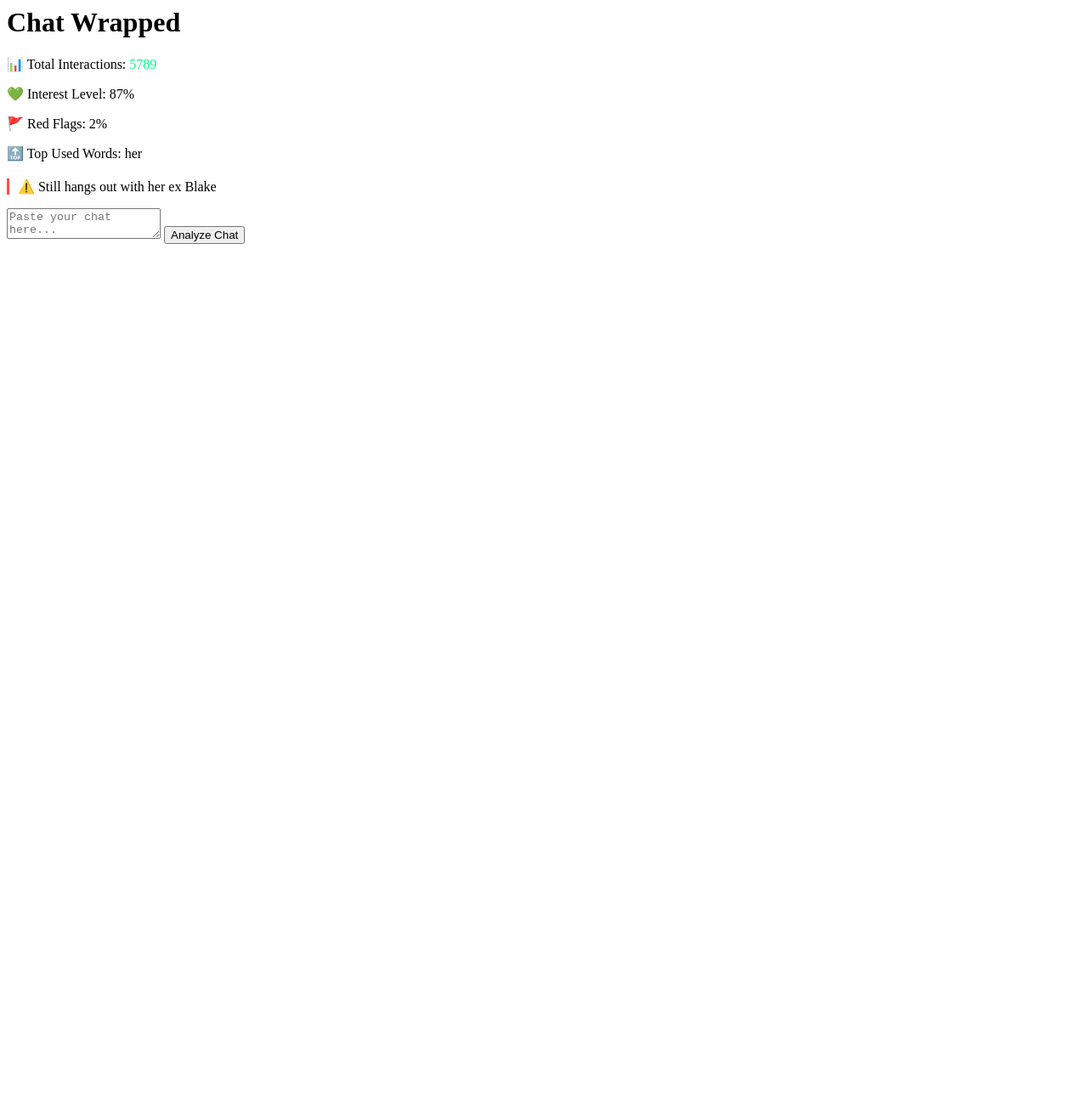
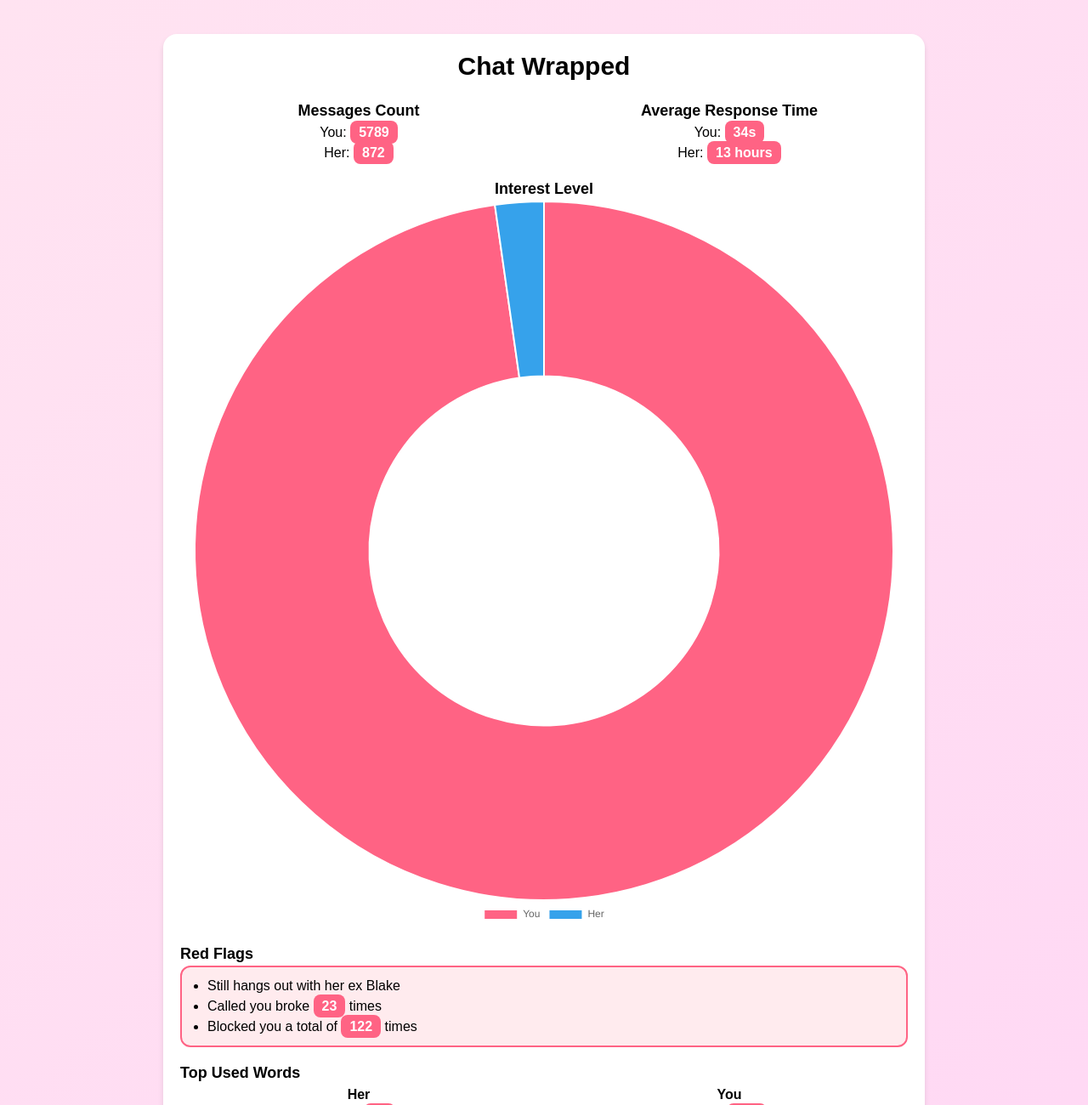
Before and after one commit to Ahmarkalam/chat-analyzer, a plain HTML site: page index.html in a window 1280 px wide. Shown: the top 1300 px of the page at 85% size. Before the commit the page ends 800 px from the top, so only its background shows below. Drawn offline with nearby package versions, Linux system fonts and the light colour scheme.

Commit message:
Update index.html

```diff
--- a/index.html
+++ b/index.html
@@ -1,14 +1,159 @@
-<div class="container">
-    <h1>Chat Wrapped</h1>
-    <div id="analysis-results">
-        <p>📊 Total Interactions: <span style="color: #00ff88;">5789</span></p>
-        <p>💚 Interest Level: <span id="interest-level">87%</span></p>
-        <p>🚩 Red Flags: <span id="red-flags">2%</span></p>
-        <p>🔝 Top Used Words: <span id="top-words">her</span></p>
-        <p style="border-left: 3px solid #ff4d4d; padding-left: 10px; margin-top: 20px;">
-            ⚠️ Still hangs out with her ex Blake
-        </p>
+<!DOCTYPE html>
+<html lang="en">
+<head>
+    <meta charset="UTF-8">
+    <meta name="viewport" content="width=device-width, initial-scale=1.0">
+    <title>Chat Analyzer</title>
+    <script src="https://cdn.jsdelivr.net/npm/chart.js"></script>
+    <link rel="stylesheet" href="https://cdn.jsdelivr.net/npm/tailwindcss@2.2.19/dist/tailwind.min.css">
+    <style>
+        body {
+            background: linear-gradient(135deg, #FFE3F1, #FFD6F5);
+            font-family: 'Arial', sans-serif;
+        }
+        .card {
+            background: #FFF;
+            box-shadow: 0px 4px 6px rgba(0, 0, 0, 0.1);
+            border-radius: 16px;
+            padding: 20px;
+        }
+        .highlight {
+            background: #FF6384;
+            color: #FFF;
+            border-radius: 8px;
+            padding: 5px 10px;
+            font-weight: bold;
+        }
+        .red-flags {
+            background: #FFEBEE;
+            border: 2px solid #FF6384;
+            border-radius: 12px;
+            padding: 10px;
+        }
+    </style>
+</head>
+<body class="flex flex-col items-center py-10">
+    <div class="card w-11/12 max-w-4xl">
+        <h1 class="text-center text-3xl font-bold mb-5">Chat Wrapped</h1>
+
+        <div class="grid grid-cols-2 gap-4">
+            <div class="text-center">
+                <h2 class="text-lg font-semibold">Messages Count</h2>
+                <p>You: <span id="your-messages" class="highlight">5789</span></p>
+                <p>Her: <span id="her-messages" class="highlight">872</span></p>
+            </div>
+
+            <div class="text-center">
+                <h2 class="text-lg font-semibold">Average Response Time</h2>
+                <p>You: <span id="your-response-time" class="highlight">34s</span></p>
+                <p>Her: <span id="her-response-time" class="highlight">13 hours</span></p>
+            </div>
+        </div>
+
+        <div class="text-center my-4">
+            <h2 class="text-lg font-semibold">Interest Level</h2>
+            <canvas id="interest-chart" width="200" height="200"></canvas>
+        </div>
+
+        <div class="my-4">
+            <h2 class="text-lg font-semibold">Red Flags</h2>
+            <div class="red-flags">
+                <ul class="list-disc pl-5">
+                    <li>Still hangs out with her ex Blake</li>
+                    <li>Called you broke <span class="highlight">23</span> times</li>
+                    <li>Blocked you a total of <span class="highlight">122</span> times</li>
+                </ul>
+            </div>
+        </div>
+
+        <div class="my-4">
+            <h2 class="text-lg font-semibold">Top Used Words</h2>
+            <div class="grid grid-cols-2 gap-4">
+                <div class="text-center">
+                    <h3 class="font-semibold">Her</h3>
+                    <ul class="list-none">
+                        <li>Blake: <span id="her-word-blake" class="highlight">98</span></li>
+                        <li>Block: <span id="her-word-block" class="highlight">87</span></li>
+                        <li>Syd: <span id="her-word-syd" class="highlight">60</span></li>
+                        <li>No: <span id="her-word-no" class="highlight">30</span></li>
+                    </ul>
+                </div>
+                <div class="text-center">
+                    <h3 class="font-semibold">You</h3>
+                    <ul class="list-none">
+                        <li>Amy: <span id="your-word-amy" class="highlight">599</span></li>
+                        <li>Please: <span id="your-word-please" class="highlight">401</span></li>
+                        <li>Sorry: <span id="your-word-sorry" class="highlight">350</span></li>
+                        <li>No: <span id="your-word-no" class="highlight">274</span></li>
+                    </ul>
+                </div>
+            </div>
+        </div>
+
+        <div class="my-4">
+            <h2 class="text-lg font-semibold">Attachment Style</h2>
+            <div class="grid grid-cols-2">
+                <div class="text-center">
+                    <h3 class="font-semibold">You</h3>
+                    <p>Anxious: <span id="your-attachment" class="highlight">68%</span></p>
+                </div>
+                <div class="text-center">
+                    <h3 class="font-semibold">Her</h3>
+                    <p>Avoidant: <span id="her-attachment" class="highlight">100%</span></p>
+                </div>
+            </div>
+        </div>
+
+        <div class="my-4">
+            <h2 class="text-lg font-semibold">Messages Per Month</h2>
+            <canvas id="messages-chart" width="400" height="200"></canvas>
+        </div>
     </div>
-    <textarea id="chat-input" placeholder="Paste your chat here..."></textarea>
-    <button id="analyze-btn">Analyze Chat</button>
-</div>
+
+    <script>
+        // Interest Level Chart
+        const interestCtx = document.getElementById('interest-chart').getContext('2d');
+        new Chart(interestCtx, {
+            type: 'doughnut',
+            data: {
+                labels: ['You', 'Her'],
+                datasets: [{
+                    data: [87, 2],
+                    backgroundColor: ['#FF6384', '#36A2EB']
+                }]
+            },
+            options: {
+                plugins: {
+                    legend: {
+                        display: true,
+                        position: 'bottom'
+                    }
+                }
+            }
+        });
+
+        // Messages Per Month Chart
+        const messagesCtx = document.getElementById('messages-chart').getContext('2d');
+        new Chart(messagesCtx, {
+            type: 'line',
+            data: {
+                labels: ['Jan', 'Feb', 'Mar', 'Apr', 'May', 'Jun', 'Jul', 'Aug', 'Sep', 'Oct', 'Nov', 'Dec'],
+                datasets: [{
+                    label: 'Messages',
+                    data: [500, 800, 600, 700, 1000, 1200, 1100, 900, 850, 950, 2000, 2500],
+                    borderColor: '#FF6384',
+                    borderWidth: 2,
+                    fill: false
+                }]
+            },
+            options: {
+                plugins: {
+                    legend: {
+                        display: false
+                    }
+                }
+            }
+        });
+    </script>
+</body>
+</html>
```
